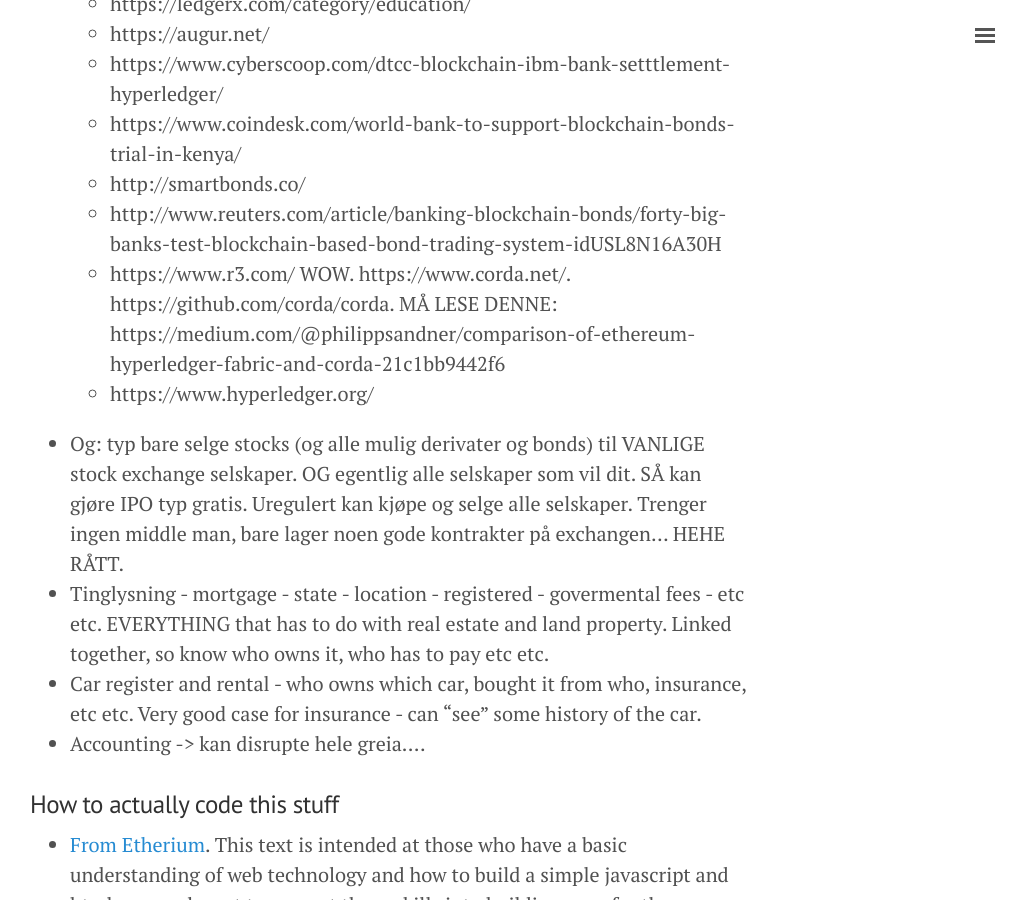
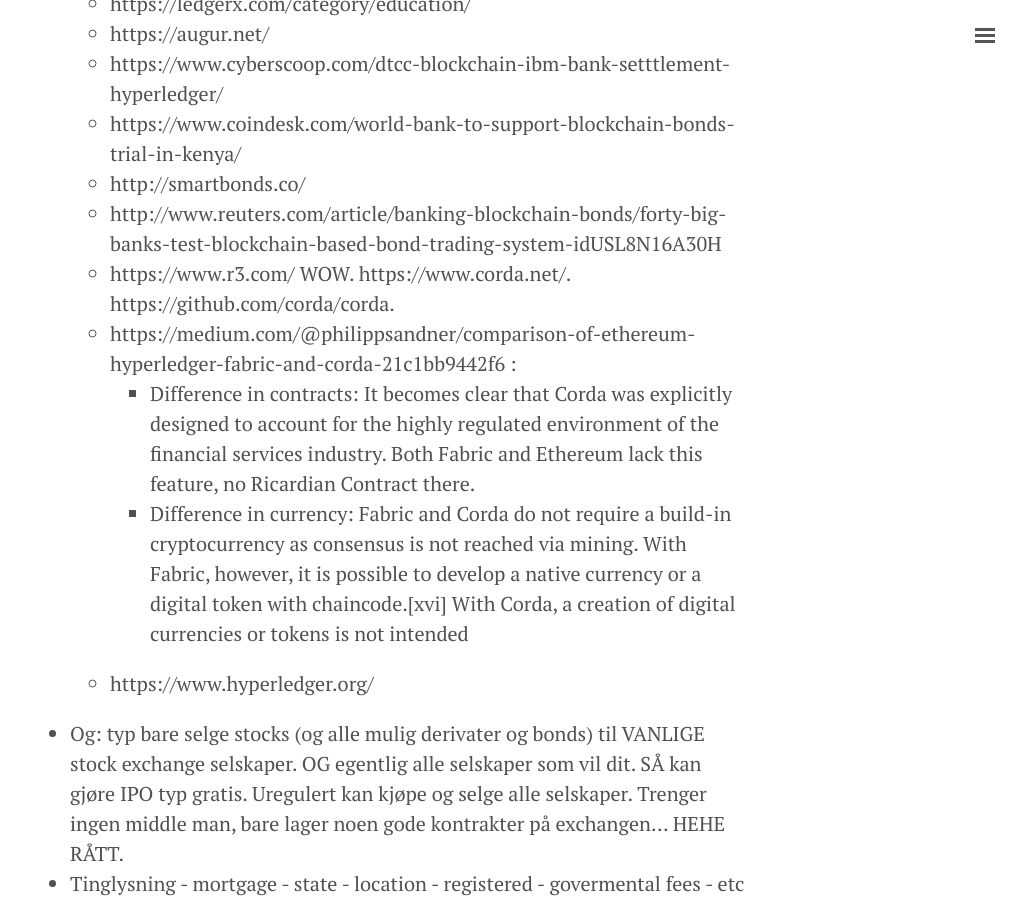
Before and after one commit to herman-hellenes/herman-hellenes.github.io, a Jekyll site: the page built from undone_posts/2017-09-11-Blockchain-resources.md, in a window 1280 px wide and 900 px high, scrolled down 3117 px. Shown: the whole window, without its empty margins (250-1276 px from the left). Built offline with Jekyll 4.4.1, drawn with Linux system fonts in a browser that asks for light colours; nearby versions of some CDN libraries; comment, search, counter and statistics services are not loaded.

Commit message:
Update 2017-09-11-Blockchain-resources.md

```diff
--- a/undone_posts/2017-09-11-Blockchain-resources.md
+++ b/undone_posts/2017-09-11-Blockchain-resources.md
@@ -90,7 +90,11 @@
   * https://www.coindesk.com/world-bank-to-support-blockchain-bonds-trial-in-kenya/
   * http://smartbonds.co/
   * http://www.reuters.com/article/banking-blockchain-bonds/forty-big-banks-test-blockchain-based-bond-trading-system-idUSL8N16A30H
-  * https://www.r3.com/ WOW. https://www.corda.net/. https://github.com/corda/corda. MÅ LESE DENNE: https://medium.com/@philippsandner/comparison-of-ethereum-hyperledger-fabric-and-corda-21c1bb9442f6
+  * https://www.r3.com/ WOW. https://www.corda.net/. https://github.com/corda/corda.
+  * https://medium.com/@philippsandner/comparison-of-ethereum-hyperledger-fabric-and-corda-21c1bb9442f6 :
+    * Difference in contracts: It becomes clear that Corda was explicitly designed to account for the highly regulated environment of the financial services industry. Both Fabric and Ethereum lack this feature, no Ricardian Contract there.
+    * Difference in currency: Fabric and Corda do not require a build-in cryptocurrency as consensus is not reached via mining. With Fabric, however, it is possible to develop a native currency or a digital token with chaincode.[xvi] With Corda, a creation of digital currencies or tokens is not intended
+
   * https://www.hyperledger.org/
 
 
```
